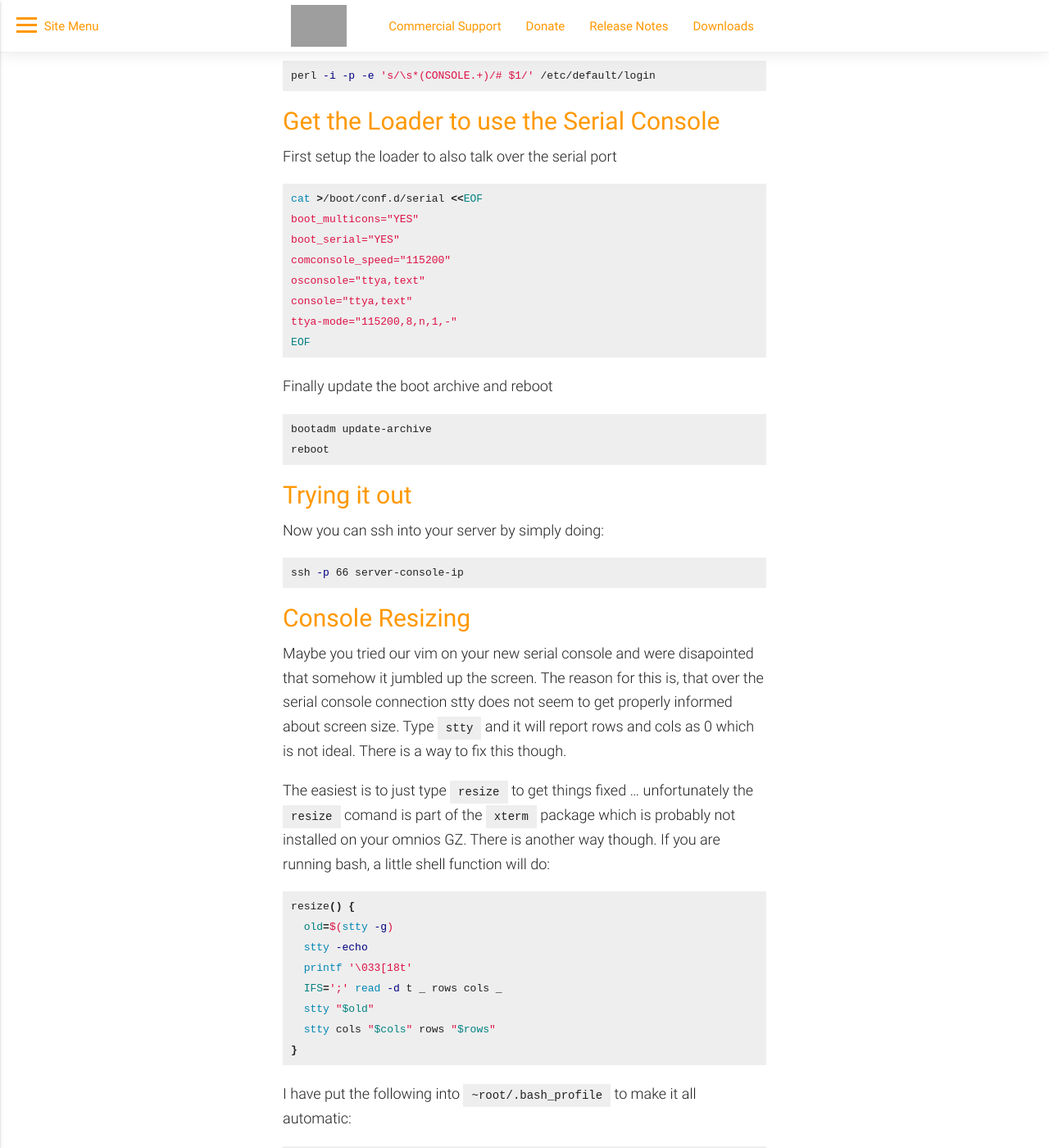
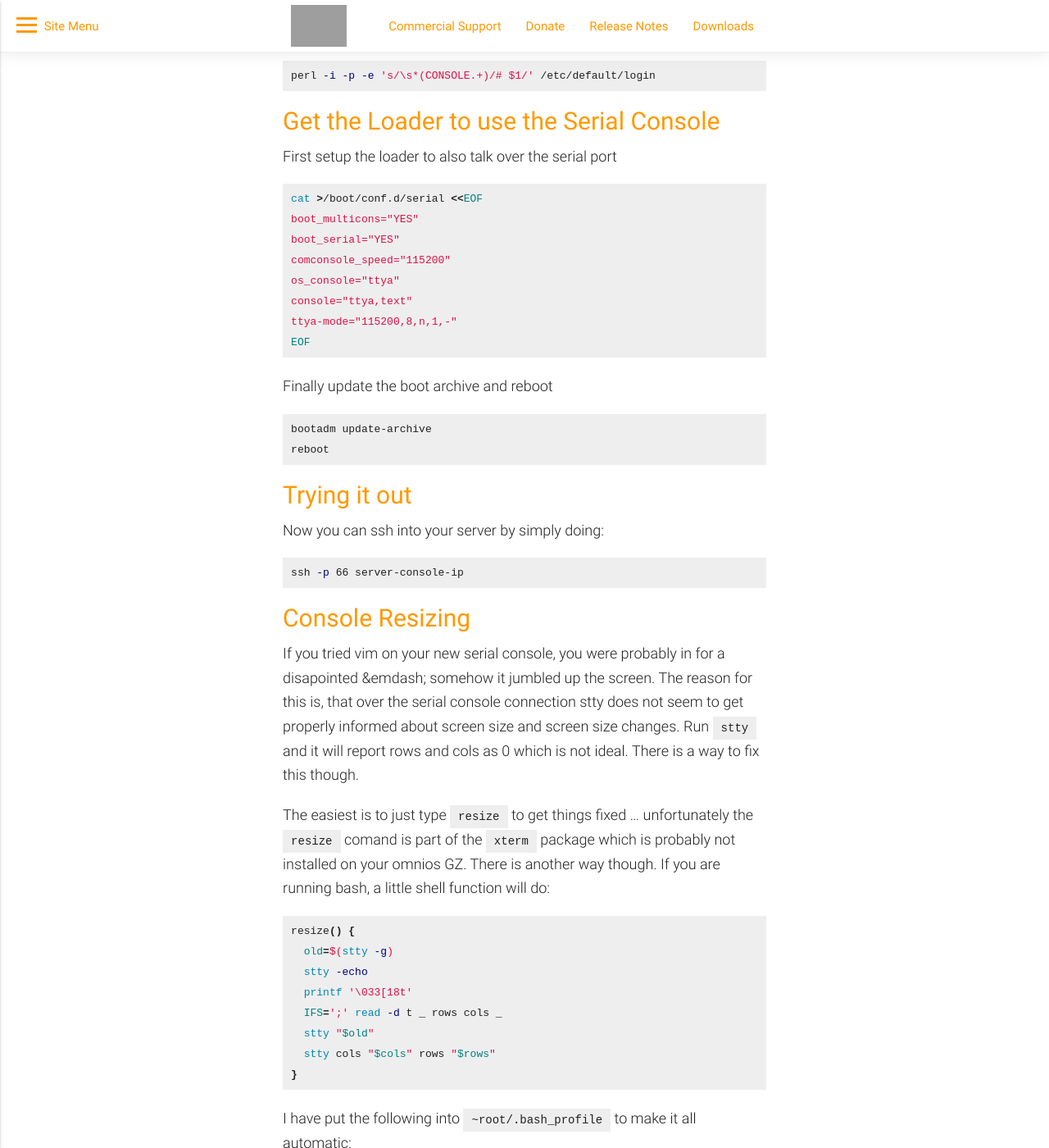
Before and after one commit to omniosorg/omniosorg.github.io, a Jekyll site: the page built from _docs/setup/serial_console.md, in a window 1280 px wide and 1400 px high, scrolled down 3562 px. Shown: the whole window at 82% size. Built offline with Jekyll 4.4.1, drawn with Linux system fonts in a browser that asks for light colours; comment, search, counter and statistics services are not loaded; grey boxes are pictures that could not be loaded.

Commit message:
it is os_console

```diff
--- a/_docs/setup/serial_console.md
+++ b/_docs/setup/serial_console.md
@@ -82,7 +82,7 @@ cat >/boot/conf.d/serial <<EOF
 boot_multicons="YES"
 boot_serial="YES"
 comconsole_speed="115200"
-osconsole="ttya,text"
+os_console="ttya"
 console="ttya,text"
 ttya-mode="115200,8,n,1,-"
 EOF
@@ -105,11 +105,11 @@ ssh -p 66 server-console-ip
 
 ## Console Resizing
 
-Maybe you tried our vim on your new serial console and were disapointed that
-somehow it jumbled up the screen. The reason for this is, that over the
-serial console connection stty does not seem to get properly informed about
-screen size. Type `stty` and it will report rows and cols as 0 which is not
-ideal. There is a way to fix this though.
+If you tried vim on your new serial console, you were probably in for a
+disapointed &emdash; somehow it jumbled up the screen.  The reason for this is,
+that over the serial console connection stty does not seem to get properly
+informed about screen size and screen size changes.  Run `stty` and it will report rows and cols as
+0 which is not ideal.  There is a way to fix this though.
 
 The easiest is to just type `resize` to get things fixed ... unfortunately
 the `resize` comand is part of the `xterm` package which is probably not
```
